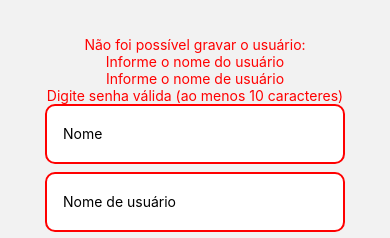
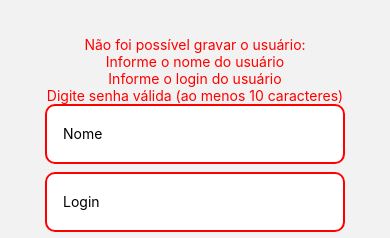
Before and after one commit to naruto112/projeto-senac-mobile, a React Native app: screen /Users in a window 390 px wide. Both pictures are taken after a click on the button "Cadastrar Usuário". Shown: the part 217-455 px from the top of the page. Built offline with nearby package versions, Linux system fonts and the light colour scheme.

Commit message:
Ajuste no campo

```diff
--- a/src/pages/Users/index.js
+++ b/src/pages/Users/index.js
@@ -136,7 +136,7 @@ const Users = ({ navigation }) => {
           <Title>Usuários</Title>
           {verifyValid && <Text style={{"justify-content":"left", color:"red"}}>Não foi possível gravar o usuário:</Text>}
           {verifyUserName && <Text style={{"text-align":"left", color:"red"}}>Informe o nome do usuário</Text>}
-          {verifyUserUserName && <Text style={{"justify-content":"left", color:"red"}}>Informe o nome de usuário</Text>}
+          {verifyUserUserName && <Text style={{"justify-content":"left", color:"red"}}>Informe o login do usuário</Text>}
           {verifyPass && <Text style={{"justify-content":"left", color:"red"}}>Digite senha válida (ao menos 10 caracteres)</Text>}
           <InputText
             style={borderStyleUserName}
@@ -146,7 +146,7 @@ const Users = ({ navigation }) => {
             onChangeText={setUserName}
             value={userName}
           />
-          <InputText name="Nome de usuário" onChangeText={setUserUserName} value={userUserName} style={borderStyleUserUserName}/>
+          <InputText name="Login" onChangeText={setUserUserName} value={userUserName} style={borderStyleUserUserName}/>
           <InputText
             style={borderStyle}
             name="Senha"
```
